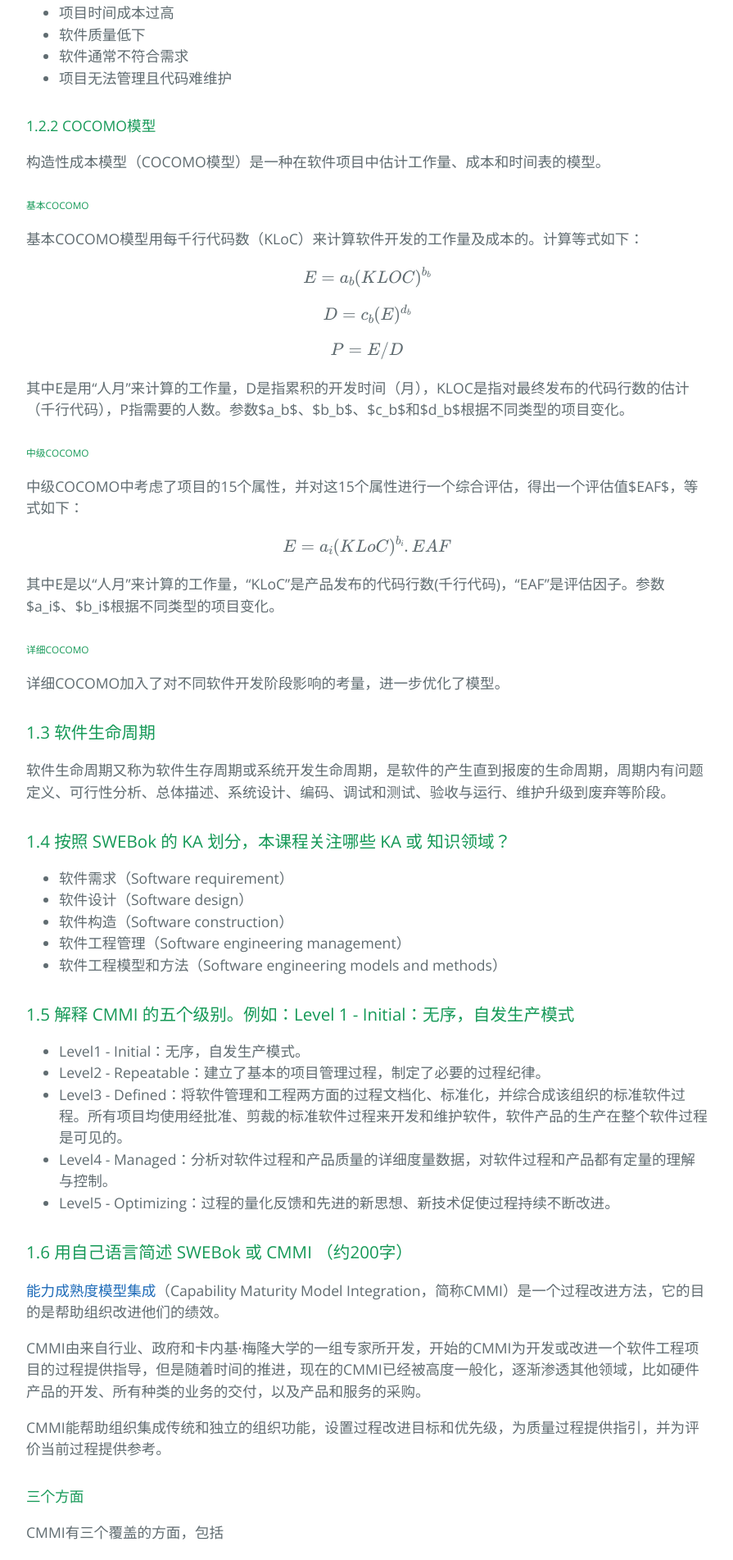
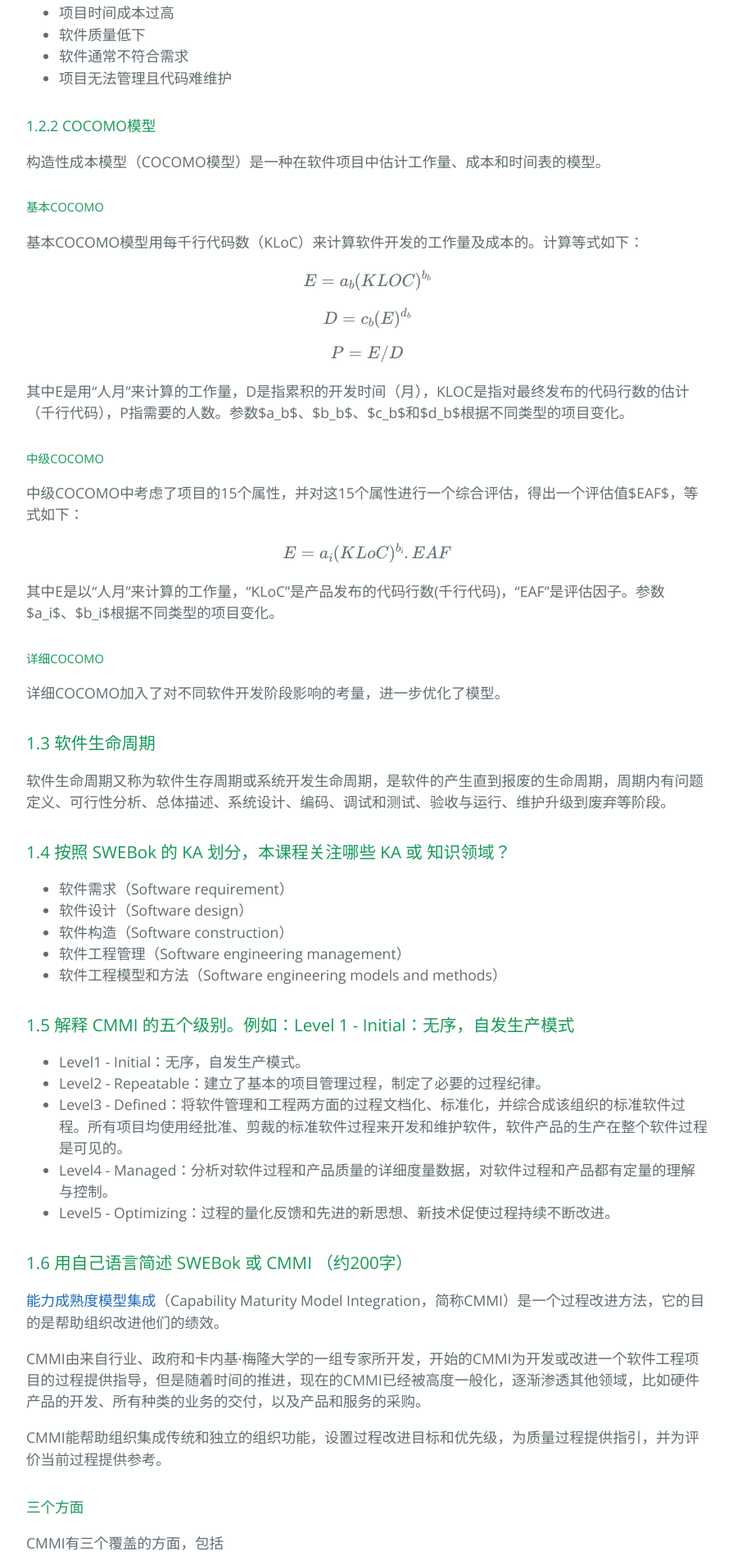
Before and after one commit to Heimzeng/Heimzeng.github.io, a Jekyll site: the page built from _posts/2018-03-15-homework1-of-software-system-analysis-and-design.md, in a window 1280 px wide. Shown: the part 914-2817 px from the top of the page at 82% size, without its empty margins (192-1087 px from the left). Built offline with Jekyll 4.4.1, drawn with Linux system fonts in a browser that asks for light colours; formulas are drawn with MathJax 3.

Commit message:
修正排版

```diff
--- a/_posts/2018-03-15-homework1-of-software-system-analysis-and-design.md
+++ b/_posts/2018-03-15-homework1-of-software-system-analysis-and-design.md
@@ -19,7 +19,7 @@ title: "Homework1 of Software Sysyem Analysis and Design"
 
 #### 1.2.2 COCOMO模型
 构造性成本模型（COCOMO模型）是一种在软件项目中估计工作量、成本和时间表的模型。
-###### 基本COCOMO
+##### 基本COCOMO
 基本COCOMO模型用每千行代码数（KLoC）来计算软件开发的工作量及成本的。计算等式如下：
 
 $$E = a_b(KLOC)^{b_b}$$
@@ -29,14 +29,14 @@ $$D = c_b(E)^{d_b}$$
 $$P = E / D$$
 
 其中E是用“人月”来计算的工作量，D是指累积的开发时间（月），KLOC是指对最终发布的代码行数的估计（千行代码），P指需要的人数。参数$a_b$、$b_b$、$c_b$和$d_b$根据不同类型的项目变化。
-###### 中级COCOMO
+##### 中级COCOMO
 中级COCOMO中考虑了项目的15个属性，并对这15个属性进行一个综合评估，得出一个评估值$EAF$，等式如下：
 
 $$E = a_i(KLoC)^{b_i}.EAF$$
 
 其中E是以“人月”来计算的工作量，“KLoC”是产品发布的代码行数(千行代码)，“EAF”是评估因子。参数$a_i$、$b_i$根据不同类型的项目变化。
 
-###### 详细COCOMO
+##### 详细COCOMO
 详细COCOMO加入了对不同软件开发阶段影响的考量，进一步优化了模型。
 
 ### 1.3 软件生命周期
@@ -67,6 +67,7 @@ CMMI有三个覆盖的方面，包括
 1. 产品服务和开发（CMMI for Development）
 2. 服务创建、管理和交付（CMMI for Service）
 3. 产品和采购服务（CMMI for Acquisition）
+
 #### 五个级别
 即 1.5 中提到的五个级别。
 
```
